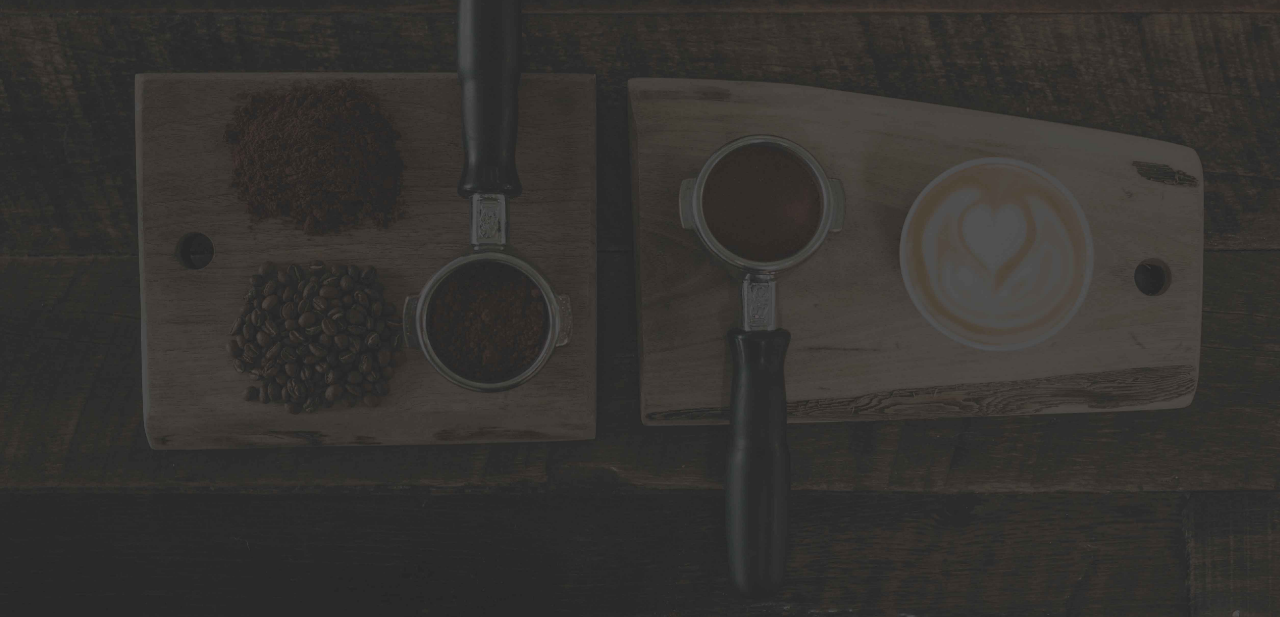
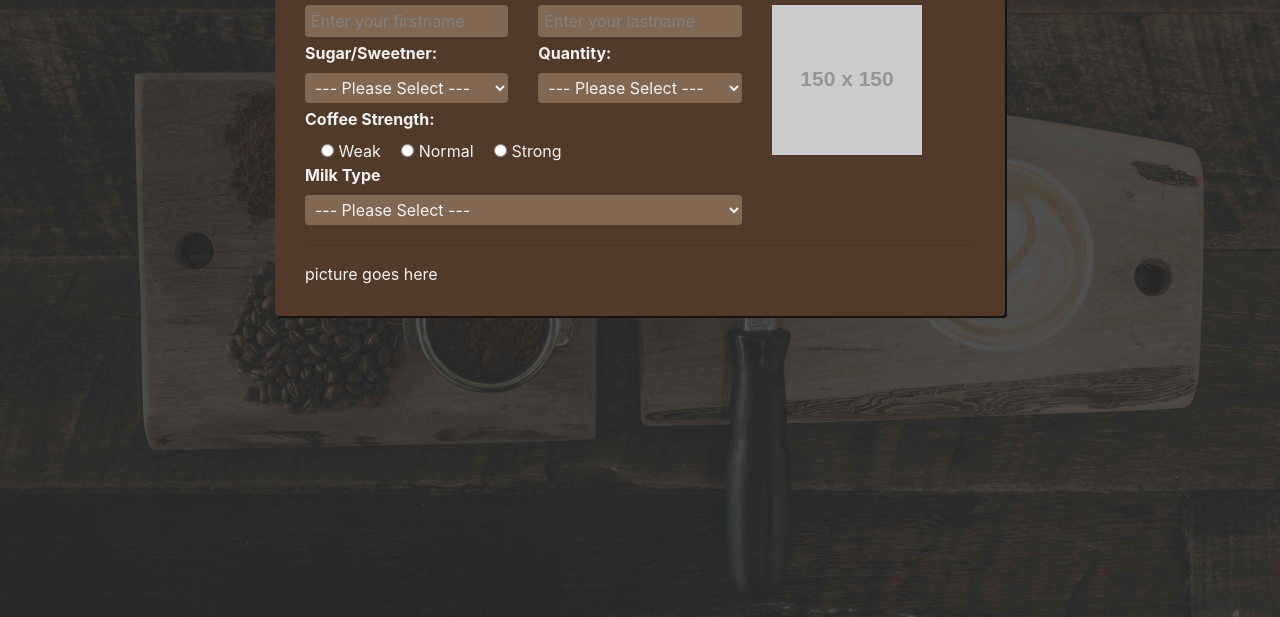
Before and after one commit to conjamver/Coffee-ID, a plain HTML site: page index.html in a window 1280 px wide. Shown: the part 183-800 px from the top of the page. Drawn offline with nearby package versions, Linux system fonts and the light colour scheme; placeholder pictures from the web are drawn by us.

Commit message:
Coffee ID Maker

```diff
--- a/index.html
+++ b/index.html
@@ -37,7 +37,7 @@
                 <div class="col-md-2">
                 </div>
                 <!-- Application Interface -->
-                <div class="col-md-8">
+                <div class="col-md-8" id="app">
                     <div id="coffeeInterface">
                          <!-- Title -->
                         <h1 id="coffeeTitle" class="text-center"><i class="fas fa-coffee"></i> Enter your details</h1>
@@ -45,49 +45,91 @@
                         <div class="row">
                             <div class="col-md-8">
                                 <!--VUE APP-->
-                                <form id="app">
+                                <form>
                                     <!-- First name and lastname input -->
-                                    <div class="form-group" style="">
-                                        <label for="fname">First Name:</label>
-                                        <input v-model.trim="firstName" type="text" class="form-control" id="fname" maxlength="16" placeholder="Enter your firstname">
-                                        <label for="lname">Last Name:</label>
-                                        <input v-model.trim="lastName" type="text" class="form-control" id="lname" maxlength="16" placeholder="Enter your lastname">
+                                        <div class="row">
+                                            <div class="col-md-6">
+                                                <label for="fname">First Name:</label><br>
+                                                <input v-model.trim="firstName" type="text" class="" id="fname" maxlength="16" placeholder="Enter your firstname">
+                                            </div>
+                                            <div class="col-md-6">
+                                                <label for="lname">Last Name:</label><br>
+                                                <input v-model.trim="lastName" type="text" class="" id="lname" maxlength="16" placeholder="Enter your lastname">
+                                            </div>
                                         </div>
 
-                                    <div class="form-group">
+                                    <!-- Sugar and Quantity Selector -->
+                                    <div class="row">
+                                        <div class="col-md-6">
                                             <label for="sugar">Sugar/Sweetner:</label>
-                                        <select v-model="sugar" class="form-control" id="sugar">
+                                            <select class="" id="sugar">
                                                 <option disabled selected>--- Please Select ---</option>
-                                            <option>None</option>
-                                            <option>Sugar</option>
+                                                <option value="1">None</option>
+                                                <option >Sugar</option>
                                                 <option>Raw Sugar</option>
                                                 <option>Sweetner</option>
                                                 <option>Honey</option>
                                             </select>
-                                        <label for="sugar">Quantity:</label>
-                                        <select v-model="" class="form-control" id="">
-                                            <option disabled selected>--- Please Select ---</option>
+                                        </div>
+                                        <div class="col-md-6">
+                                            <label for="quantity">Quantity:</label>
+                                            <select class="" id="quantity">
+                                                <option disabled selected >--- Please Select ---</option>
                                                 <option>1 teaspoon</option>
                                                 <option>2 teaspoons</option>
                                                 <option>3 teaspoons</option>
                                                 <option>4 teaspoons</option>
-
                                             </select>
                                         </div>
-                                    <hr>
-                                    <span>{{firstName}}</span>
-                                    <span>{{lastName | uppercase}}</span>
+                                    </div>
+                                       <!-- Coffee Strength settings -->
+                                    <div class="row">
+                                        <div class="col-md-12">
+                                            <label>Coffee Strength:</label>
                                             <br>
-                                    <span>I like having {{sugar}}</span>
+                                            <input type="radio" name="strength"> Weak
+                                            <input type="radio" name="strength"> Normal
+                                            <input type="radio" name="strength"> Strong
+                                        </div>
+                                    </div>
+                                    <div class="row">
+                                        <div class="col-md-12">
+                                           <label for="milk">Milk Type</label>
+                                            <select class="" id="quantity">
+                                                <option disabled selected >--- Please Select ---</option>
+                                                <option>None</option>
+                                                <option>Full Cream</option>
+                                                <option>Low Fat</option>
+                                                <option>Lactose free</option>
+                                                <option>Soy Milk</option>
+                                                <option>Almond Milk</option>
+                                            </select>
+                                        </div>
+                                    </div>
                                 </form>
+                            </div>
+                            <!--Profile Image Selector-->
+                            <div class="col-md-4">
+                                <label for="avater">Avater: </label>
+                                <img id="avatar" src="https://via.placeholder.com/150">
 
                             </div>
+                        </div>
+                        <!--END OF FORM AND SETTINGS-->
+                        <!--PREVIEW SECTION-->
+                        <hr>
+                        <div class="row">
                         <div class="col-md-4">
-
+                            picture goes here
+                        </div>
+                        <div class="col-md-8">
+                        <span>{{firstName}}</span>
+                        <span>{{lastName | capitalize}}</span>
 
                         </div>
                         </div>
                     </div>
+
                 </div>
                  <!-- Application Space-->
                 <div class="col-md-2">
--- a/js/app.js
+++ b/js/app.js
@@ -2,7 +2,6 @@ var app = new Vue({
   el: '#app',
   data: {
       firstName:"",
-      lastName:"",
-      sugar:""
+      lastName:""
   }
 })
--- a/sass/main.scss
+++ b/sass/main.scss
@@ -15,16 +15,32 @@ body{
     margin: 60px 0px;
     padding:30px;
     border-radius: 4px;
+    box-shadow: 2px 2px #131313;
 }
 #coffeeTitle{
     border-bottom: solid 2px $light_brown;
+    padding:4px;
 }
 
 /* form styles */
 label{
     font-weight: bold;
+    display:inline-block;
 }
 
-.inline-form{
-    display:inline-block;
+input[type=text], select{
+    width: 100%;
+    padding: 4px 6px;
+    margin: 0 0 4px 0;
+    border: none;
+    border-radius:4px;
+    box-sizing: border-box;
+    background-color:$light_brown;
+    color: $white;
 }
+input[type="radio"]{
+    margin: 0 0 0 16px;
+}
+::placeholder{
+    color:grey;
+}
```
Also changed, not shown: css/main.css, 1 other file. Lines whose indentation alone changed are shown as unchanged.
